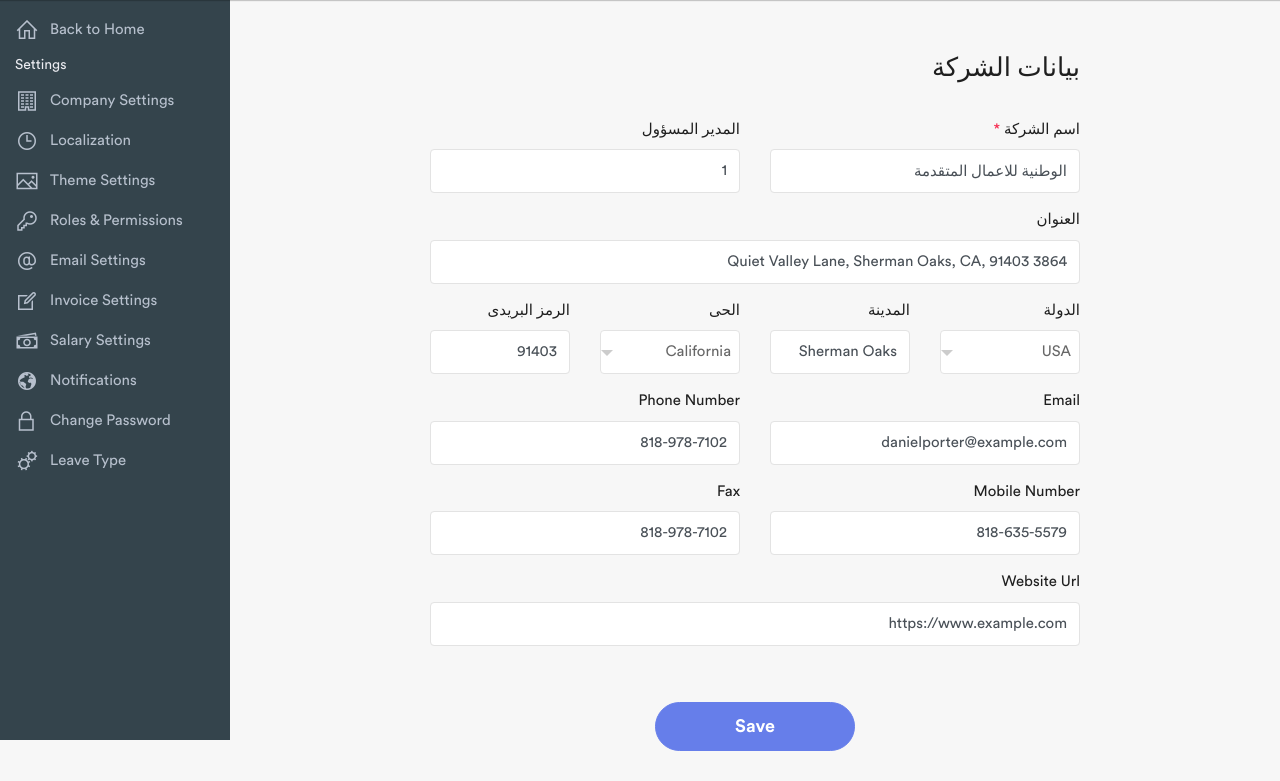
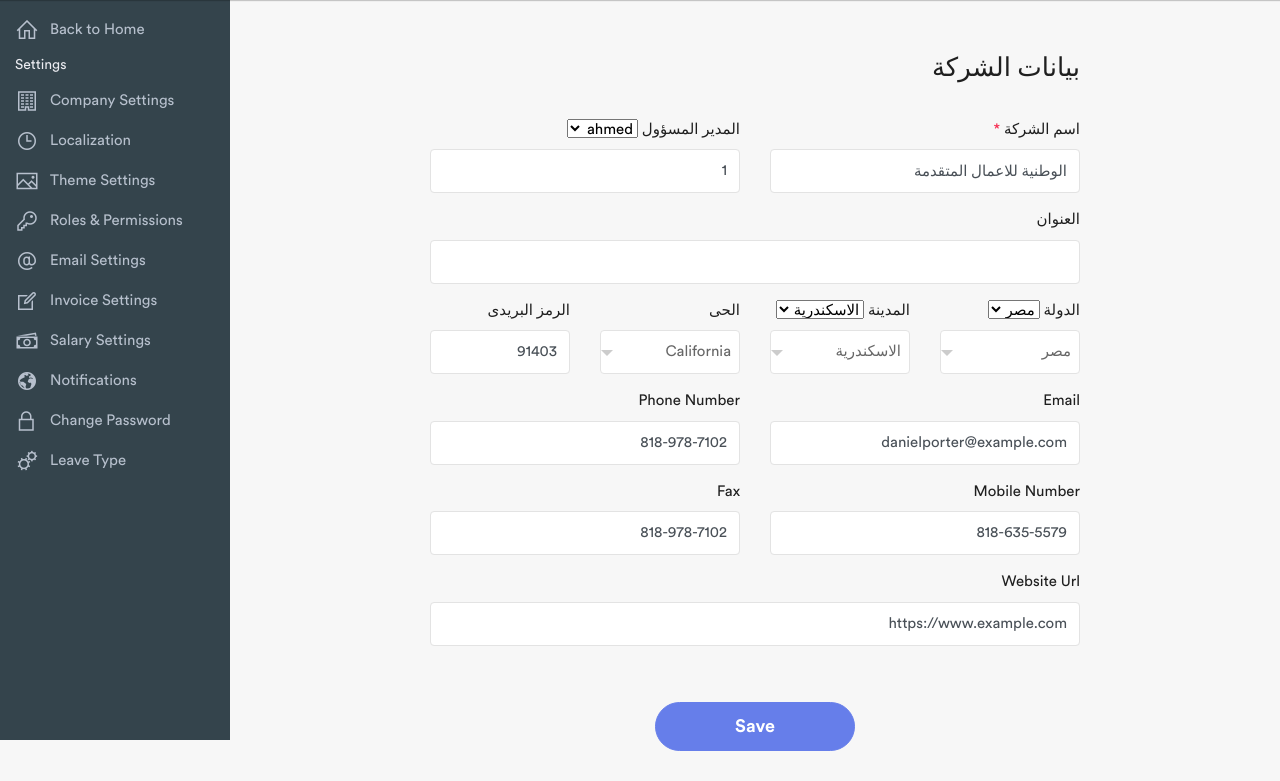
Before and after one commit to afawzy52/smart-payroll, a Django app: page /settings/company/ in a window 1280 px wide. Shown: the part 60-841 px from the top of the page. Run offline with Django 5.2, Linux system fonts and the light colour scheme; data comes from the database, SQL or seed files in the repository; both versions use the stored data as it was after the commit; parts of the project's set-up code (start-up, migrations or seed data) failed here and were passed over.

Commit message:
modify company template

```diff
--- a/mysite/company/forms.py
+++ b/mysite/company/forms.py
@@ -7,7 +7,7 @@ from .models import company
 
 
 
-#user = User._meta.get_field("user_name").values()
+#user = User.objects.get(pk=1)
 
 class company_form(forms.ModelForm):
    class Meta:
--- a/mysite/templates/settings/company.html
+++ b/mysite/templates/settings/company.html
@@ -17,7 +17,7 @@
             <!-- /Page Header -->
 <div calss="content" dir="rtl" style="text-align: right">
 
-<form action="/company/" method="post">
+<form action="" method="post">
     {% csrf_token %}
 
 
@@ -32,7 +32,8 @@
         <div class="col-sm-6">
             <div class="form-group">
                 <label>المدير المسؤول</label>
-                <input class="form-control " value="{{form.manager_incharge.value}}" type="text" id="id_manager_incharge">
+                {{form.manager_incharge}}
+                <input class="form-control" type="text" value="{{form.manager_incharge.value}}" name="manager_incharge" id="id_manager_incharge">
             </div>
         </div>
     </div>
@@ -40,22 +41,30 @@
         <div class="col-sm-12">
             <div class="form-group">
                 <label>العنوان</label>
-                <input class="form-control " value="3864 Quiet Valley Lane, Sherman Oaks, CA, 91403" type="text">
+                <input class="form-control " value="{{form.com_address.values}}" type="text" id="id_com_address">
             </div>
         </div>
         <div class="col-sm-6 col-md-6 col-lg-3">
             <div class="form-group">
                 <label>الدولة</label>
-                <select class="form-control select">
-                    <option>USA</option>
-                    <option>United Kingdom</option>
+                {{form.country}}
+                <select class="form-control select"  name="country" id="id_country">
+                    {% for item in form.country %}
+                    <option>{{item}}</option>
+                    {% endfor %}
                 </select>
             </div>
         </div>
         <div class="col-sm-6 col-md-6 col-lg-3">
             <div class="form-group">
                 <label>المدينة</label>
-                <input class="form-control" value="Sherman Oaks" type="text">
+                {{form.city}}
+                <select class="form-control select"  name="city" id="id_city">
+                    {% for item in form.city %}
+                    <option>{{item}}</option>
+                    {% endfor %}
+                </select>
+
             </div>
         </div>
         <div class="col-sm-6 col-md-6 col-lg-3">
```
Also changed, not shown: mysite/db.sqlite3.
